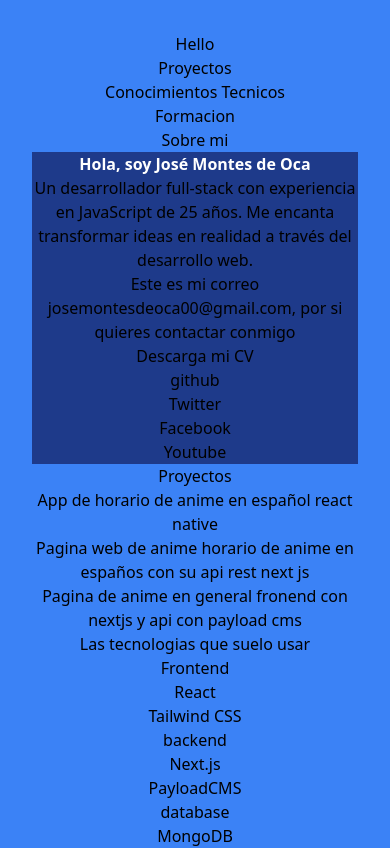
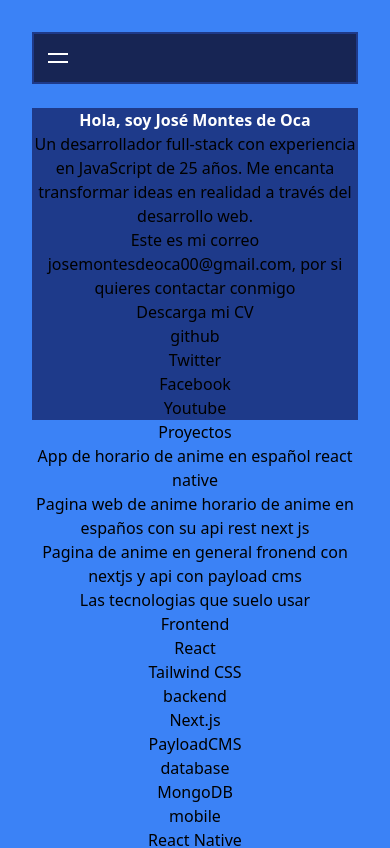
Before and after one commit to alchemyyt/Portafolio-web, a React (Vite) app: page / in a window 390 px wide. Shown: the top 848 px of the page. Built offline with nearby package versions, Linux system fonts and the light colour scheme.

Commit message:
add menu with animations mobile

```diff
--- a/package.json
+++ b/package.json
@@ -10,8 +10,11 @@
     "preview": "vite preview"
   },
   "dependencies": {
+    "hamburger-react": "^2.5.2",
+    "motion": "^11.17.0",
     "react": "^18.3.1",
     "react-dom": "^18.3.1",
+    "react-icons": "^5.4.0",
     "react-scroll": "^1.9.0"
   },
   "devDependencies": {
--- a/src/App.jsx
+++ b/src/App.jsx
@@ -1,4 +1,7 @@
 import "./App.css";
+import { Cross as Hamburger } from "hamburger-react";
+import { useState } from "react";
+import { motion } from "framer-motion";
 import Menu from "./components/Menu";
 import Hello from "./components/Hello";
 
@@ -7,12 +10,35 @@
 import Education from "./components/Education";
 import AboutMe from "./components/AboutMe";
 function App() {
+  const [isOpen, setOpen] = useState(false);
+  const menuVariants = {
+    hidden: { opacity: 0, x: -10 },
+    visible: { opacity: 1, x: 0 },
+  };
+
   return (
     <>
+      <div className=" mb-6 ">
+        <div className=" border-2 border-blue-900 bg-blue-950 top-0 left-0 z-50 ">
+          <Hamburger
+            size={20}
+            toggled={isOpen}
+            toggle={setOpen}
+            color="#FFFFFF"
+          />
+        </div>
+        <motion.div
+          initial="hidden"
+          animate={isOpen ? "visible" : "hidden"}
+          variants={menuVariants}
+          transition={{ duration: 0.5 }}
+        >
+          {isOpen ? <Menu /> : null}
+        </motion.div>
+      </div>
       {/*poner un icono de menu que solo se vea en mobile*/}
       {/*hacer condicional paraquese renderice el menu cuando se le de clickal menu no se si va interferir el display non en patalla lg  */}
 
-      <Menu />
       {/*hacer el menu vertical y que no se vea en mobile display none */}
       <Hello />
       <Projects />
--- a/src/components/Education.jsx
+++ b/src/components/Education.jsx
@@ -1,6 +1,6 @@
 export default function Education() {
   return (
-    <ul id="education" className="bg-blue-900 w-full h-screen">
+    <ul id="education" className="bg-blue-900">
       <li>platzi</li>
       <li>autodidacta</li>
     </ul>
--- a/src/components/Menu.jsx
+++ b/src/components/Menu.jsx
@@ -1,7 +1,7 @@
 import { Link } from "react-scroll";
 export default function menu() {
   return (
-    <div>
+    <div className="bg-blue-900 p-6">
       <ul>
         <li>
           <Link to="/" spy={true} smooth={true} offset={50} duration={500}>
```
Also changed, not shown: 1 other file (tests, documents, lock files or other folders).
